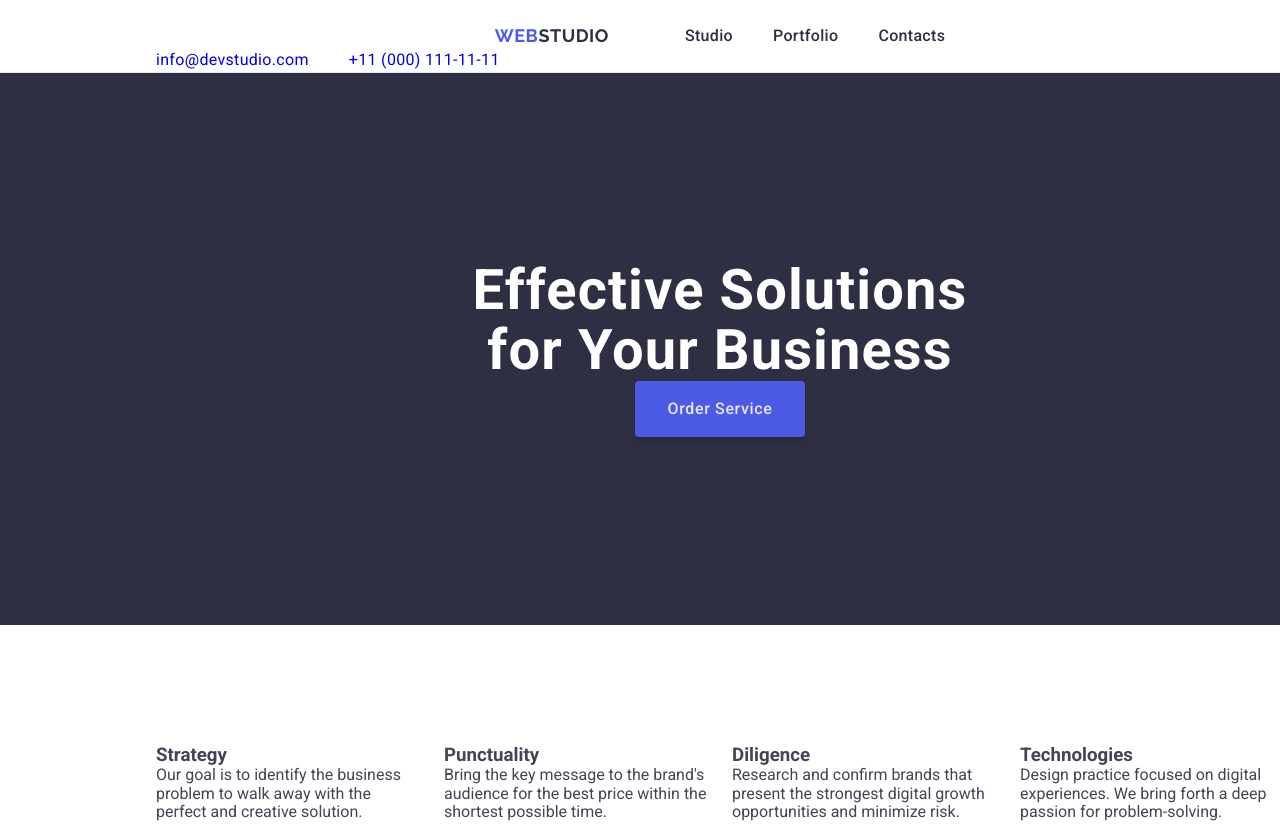
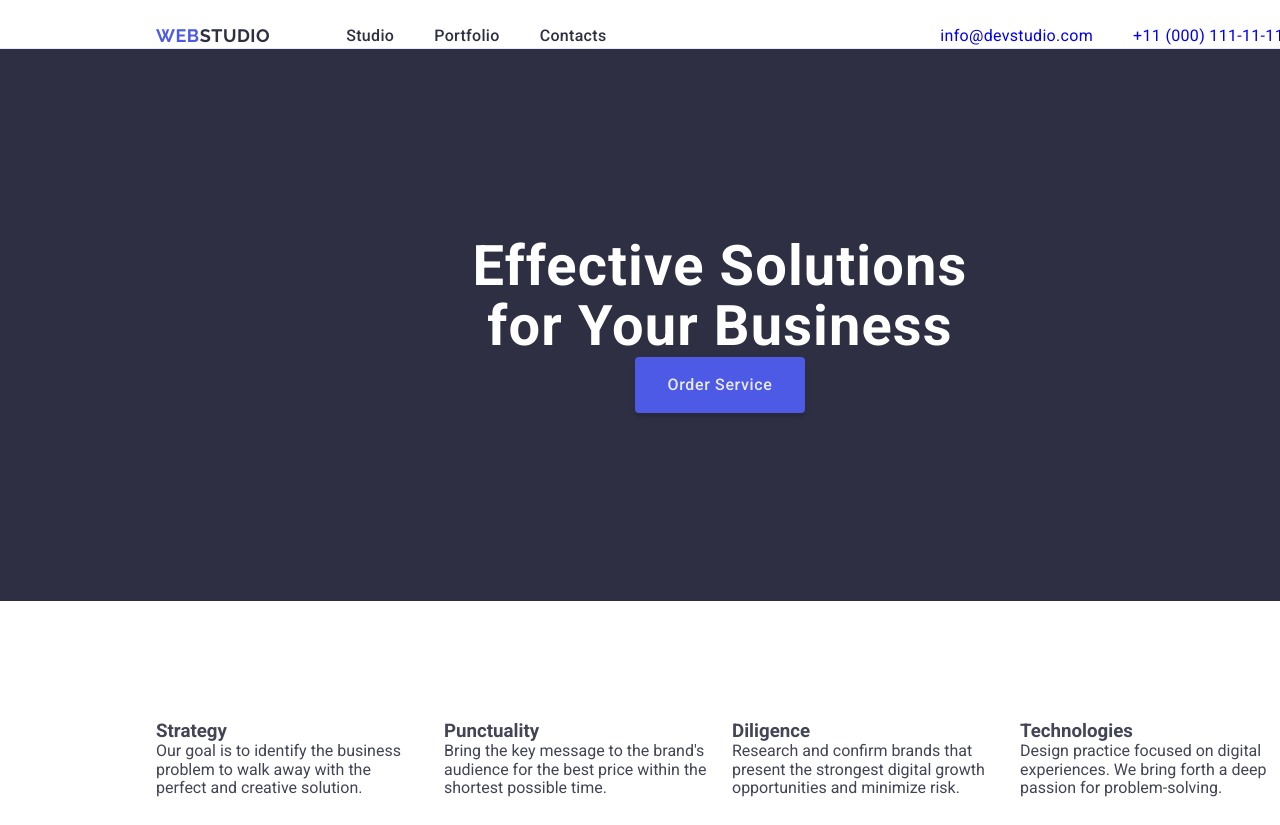
Before and after one commit to SenWD/goit-markup-hw-03, a plain HTML site: page index.html in a window 1280 px wide. Shown: the top 825 px of the page. Drawn offline with nearby package versions, Linux system fonts and the light colour scheme.

Commit message:
sections control

```diff
--- a/css/style.css
+++ b/css/style.css
@@ -92,7 +92,7 @@ justify-content:center;
 
 
 
-.top-menu .menu{
+ .menu{
     font-weight: 500;
     font-size:16px;
     line-height:1.5;
--- a/index.html
+++ b/index.html
@@ -17,8 +17,7 @@
 <body>
     <header class="top">
 
-        <div class="top-container">
-            <div class="container">
+        <div class="top-container container">
                 <nav class="top-nav">
                     <a class="logo" href="./index.html">web<span class="span-logo">Studio</span>
                         </a>
@@ -36,7 +35,6 @@
                             <li class ="addr"><a  class="telephone" href="tel:+110001111111">+11 (000) 111-11-11</a></li>
                         </ul>
                 </address>
-        </div>
         </div>
     </header>
     <main>
```
